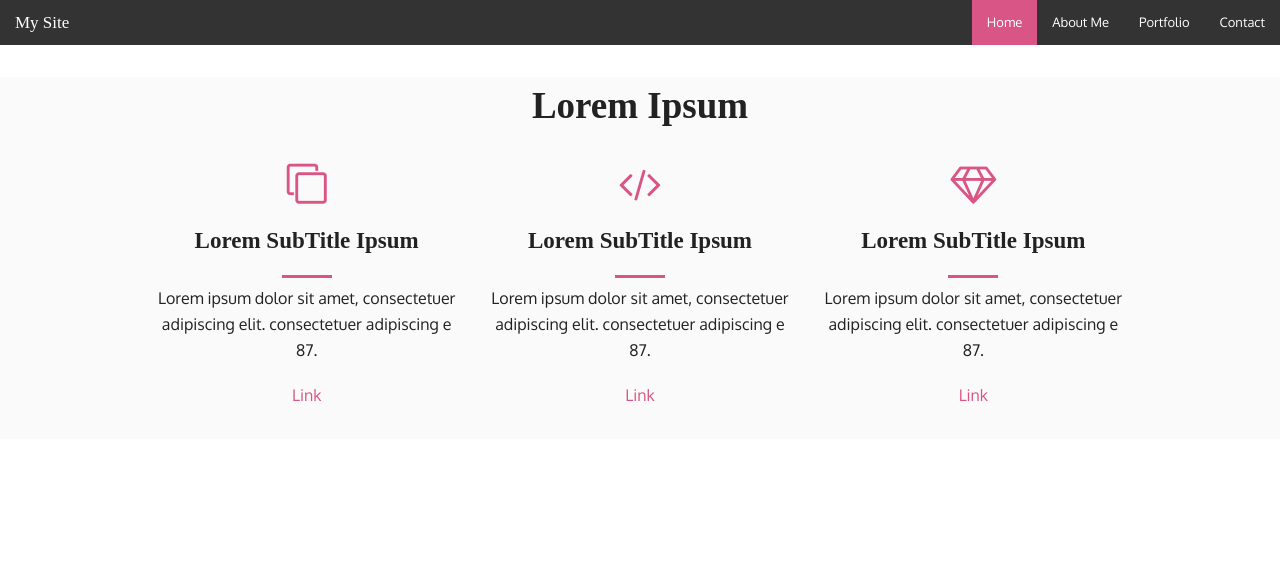
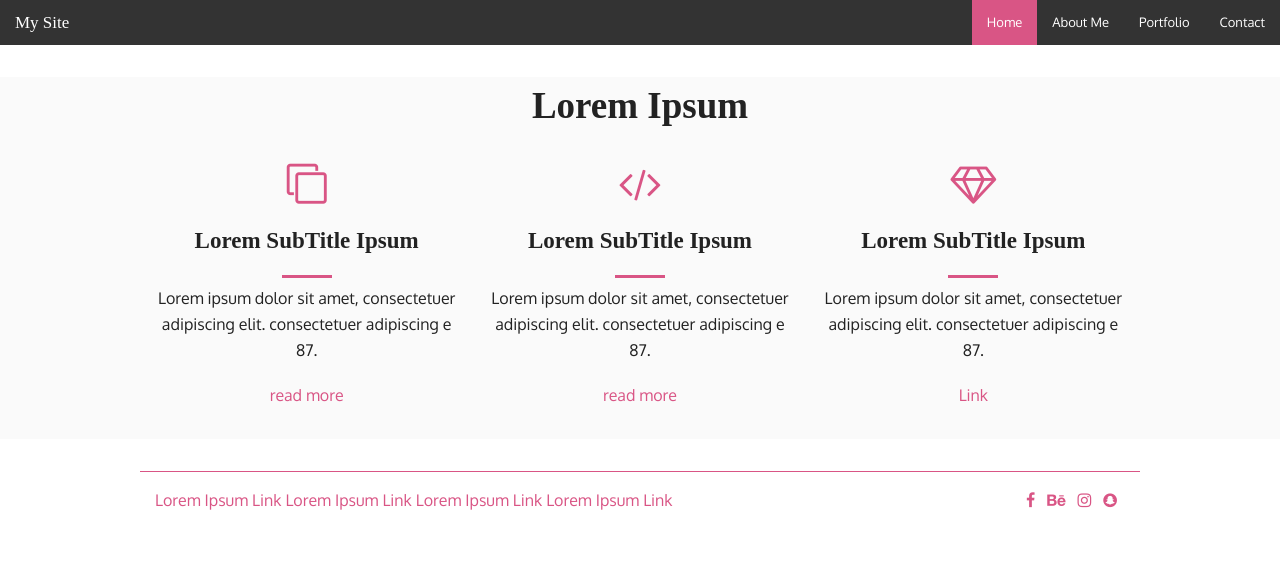
Before and after one commit to HaopengYu/The_Official_HaopengYu_Website, a website: page index.html in a window 1280 px wide. Drawn offline with Linux system fonts and the light colour scheme; a web font is replaced by a local one.

Commit message:
Ädded Footer

```diff
--- a/index.html
+++ b/index.html
@@ -3,10 +3,11 @@
   <head>
     <meta charset="utf-8" />
     <meta name="viewport" content="width=device-width, initial-scale=1.0" />
-    <title>Foundation</title>
+    <title>Haopeng Yu</title>
     <link rel="stylesheet" href="stylesheets/app.css" />
     <script src="bower_components/modernizr/modernizr.js"></script>
   </head>
+  <body>
     <nav class="top-bar" data-topbar role="navigation">
       <ul class="title-area">
         <li class="name">
@@ -35,13 +36,13 @@
               <i class="fa fa-clone"></i>
               <h2>Lorem SubTitle Ipsum </h2>
               <p>Lorem ipsum dolor sit amet, consectetuer adipiscing elit. consectetuer adipiscing e 87.</p>
-            <a href="#">Link </a>
+              <a href="#">read more</a>
             </li>
             <li>
               <i class="fa fa-code"></i>
               <h2>Lorem SubTitle Ipsum </h2>
               <p>Lorem ipsum dolor sit amet, consectetuer adipiscing elit. consectetuer adipiscing e 87.</p>
-            <a href="#">Link </a>
+              <a href="#">read more</a>
             </li>
             <li>
               <i class="fa fa-diamond"></i>
@@ -53,8 +54,43 @@
         </div>
       </div>
     </div>
-  <body>
 
+    <footer>
+      <div class="row">
+        <div class="medium-3 columns">
+        </div>
+        <div class="medium-3 columns">
+        </div>
+        <div class="medium-3 columns">
+        </div>
+        <div class="medium-3 columns">
+        </div>
+      </div>
+      <div class="row smallFooter">
+        <div class="column">
+          <div class="left disclaimerContent">
+            <a href="#">Lorem Ipsum Link</a>
+            <a href="#">Lorem Ipsum Link</a>
+            <a href="#">Lorem Ipsum Link</a>
+            <a href="#">Lorem Ipsum Link</a>
+          </div>
+          <ul class="right socialMedia">
+            <li>
+              <a href="#"><i class="fa fa-facebook"></i></a>
+            </li>
+            <li>
+              <a href="#"><i class="fa fa-behance"></i></a>
+            </li>
+            <li>
+              <a href="#"><i class="fa fa-instagram"></i></a>
+            </li>
+            <li>
+              <a href="#"><i class="fa fa-snapchat"></i></a>
+            </li>
+          </ul>
+        </div>
+      </div>
+    </footer>
     <script src="bower_components/jquery/dist/jquery.min.js"></script>
     <script src="bower_components/foundation/js/foundation.min.js"></script>
     <script src="js/app.js"></script>
--- a/scss/app.scss
+++ b/scss/app.scss
@@ -6,6 +6,7 @@
 // Partials:
 @import "./partials/base";
 @import "./partials/w3IconBlock";
+@import "./partials/footer";
 // Or selectively include components
 // @import
 //   "foundation/components/accordion",
--- /dev/null
+++ b/scss/partials/_footer.scss
@@ -0,0 +1,25 @@
+footer{
+  .smallFooter{
+    border-top: 1px solid $primary-color-one;
+    height:rem-calc(100);
+    padding-top: 1rem;
+    .disclaimerContent{
+      a{
+        display: inline-block;
+
+      }
+    }
+  }
+  ul{
+    &.socialMedia{
+      list-style: none;
+      li{
+        display: inline-block;
+        margin-right: 0.5rem;
+      }
+      li:nth-of-type(1){
+        margin-left: 0.5rem;
+      }
+    }
+  }
+}
```
Also changed, not shown: stylesheets/app.css. Lines whose indentation alone changed are shown as unchanged.
